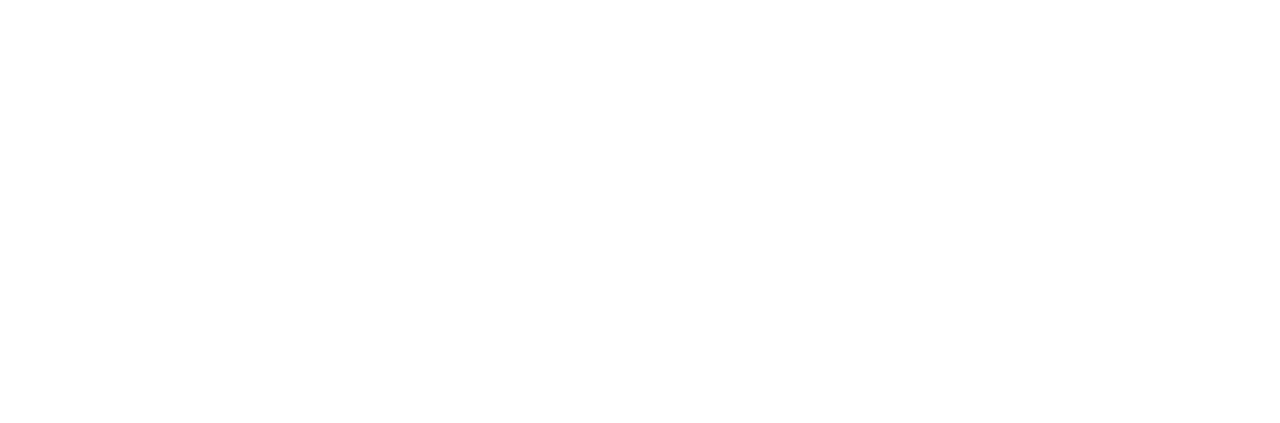
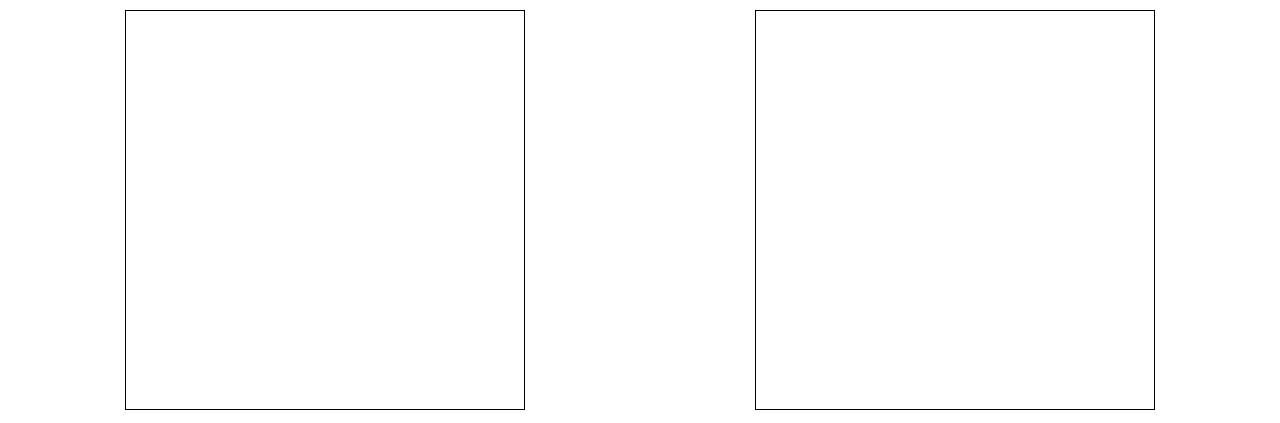
Before and after one commit to mekbibisdone/battleship, a website built with webpack: page src/template.html in a window 1280 px wide. Built offline with nearby package versions, Linux system fonts and the light colour scheme.

Commit message:
Add a function for creating game board cells

```diff
--- a/src/main.js
+++ b/src/main.js
@@ -1,2 +1,27 @@
 import "./style.css";
-console.log("hello world");
+const playerBoard = document.querySelector(".boardLeft");
+const AIBoard = document.querySelector(".boardRight");
+createCells(playerBoard, "player");
+createCells(AIBoard, "AI");
+function createCells(board, boardOwner) {
+  const width = board.offsetWidth;
+  const height = board.offsetHeight;
+  const cellHeight = height / 10;
+  const cellWidth = width / 10;
+  board.style.setProperty(
+    "grid-template-columns",
+    `repeat(10, ${cellHeight}px)`,
+  );
+  board.style.setProperty("grid-template-rows", `repeat(10, ${cellWidth}px)`);
+  for (let i = 0; i < 10; i++) {
+    for (let j = 0; j < 10; j++) {
+      const cell = document.createElement("div");
+      cell.style.width == cellWidth;
+      cell.style.height = cellHeight;
+      cell.setAttribute("owner", boardOwner);
+      cell.setAttribute("outer", i);
+      cell.setAttribute("inner", j);
+      board.append(cell);
+    }
+  }
+}
--- a/src/style.css
+++ b/src/style.css
@@ -0,0 +1,20 @@
+*{
+  margin: 0;
+  padding: 0;
+  box-sizing: border-box;
+}
+:root{
+  --cellHeight:0;
+}
+.boards {
+  display: grid;
+  padding: 10px;
+  grid-template-columns: repeat(2,1fr);
+  justify-items: center;
+}
+.boards > div {
+  display: grid;
+  width: 400px;
+  height: 400px;
+  border: 1px solid black;
+}
--- a/src/template.html
+++ b/src/template.html
@@ -9,7 +9,10 @@
 </head>
 
 <body>
-
+  <div class="boards">
+    <div class="boardLeft"></div>
+    <div class="boardRight"></div>
+  </div>
 </body>
 
 </html>
```
